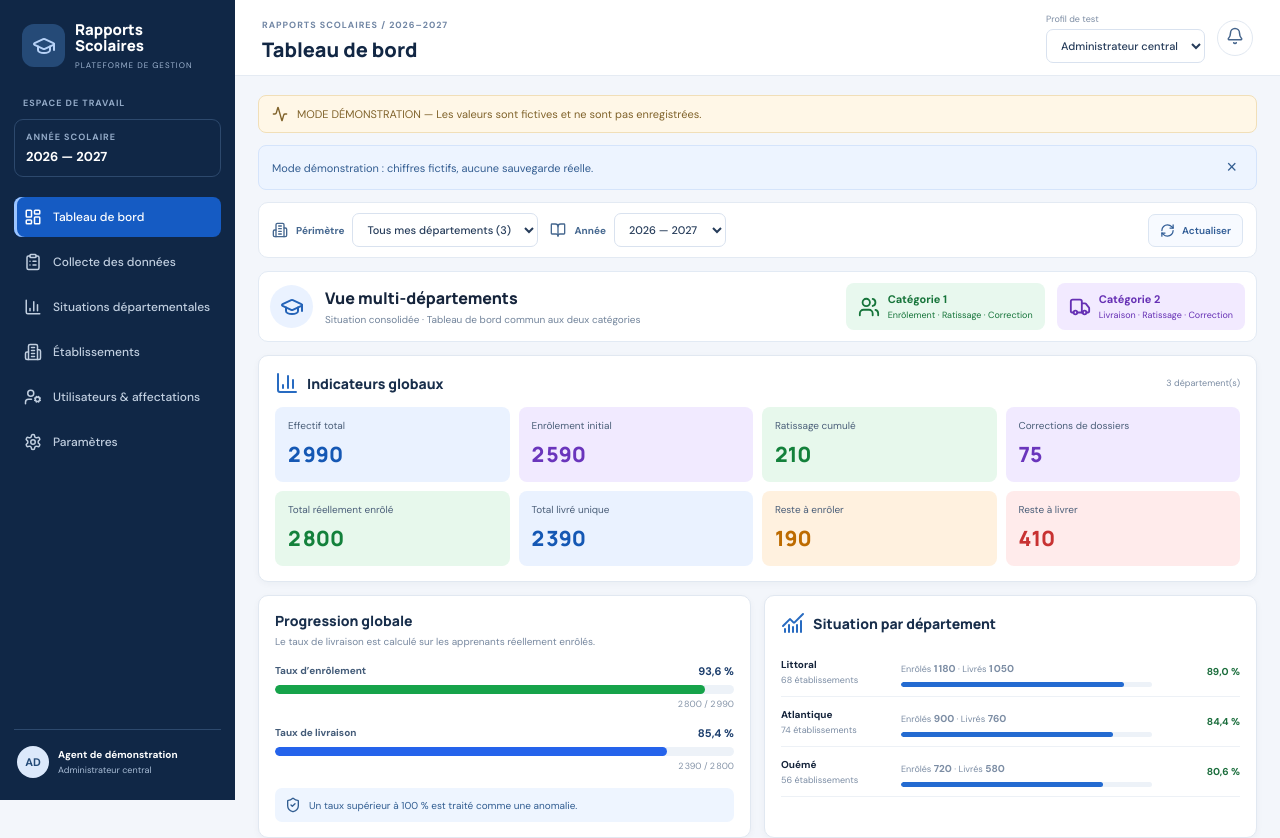
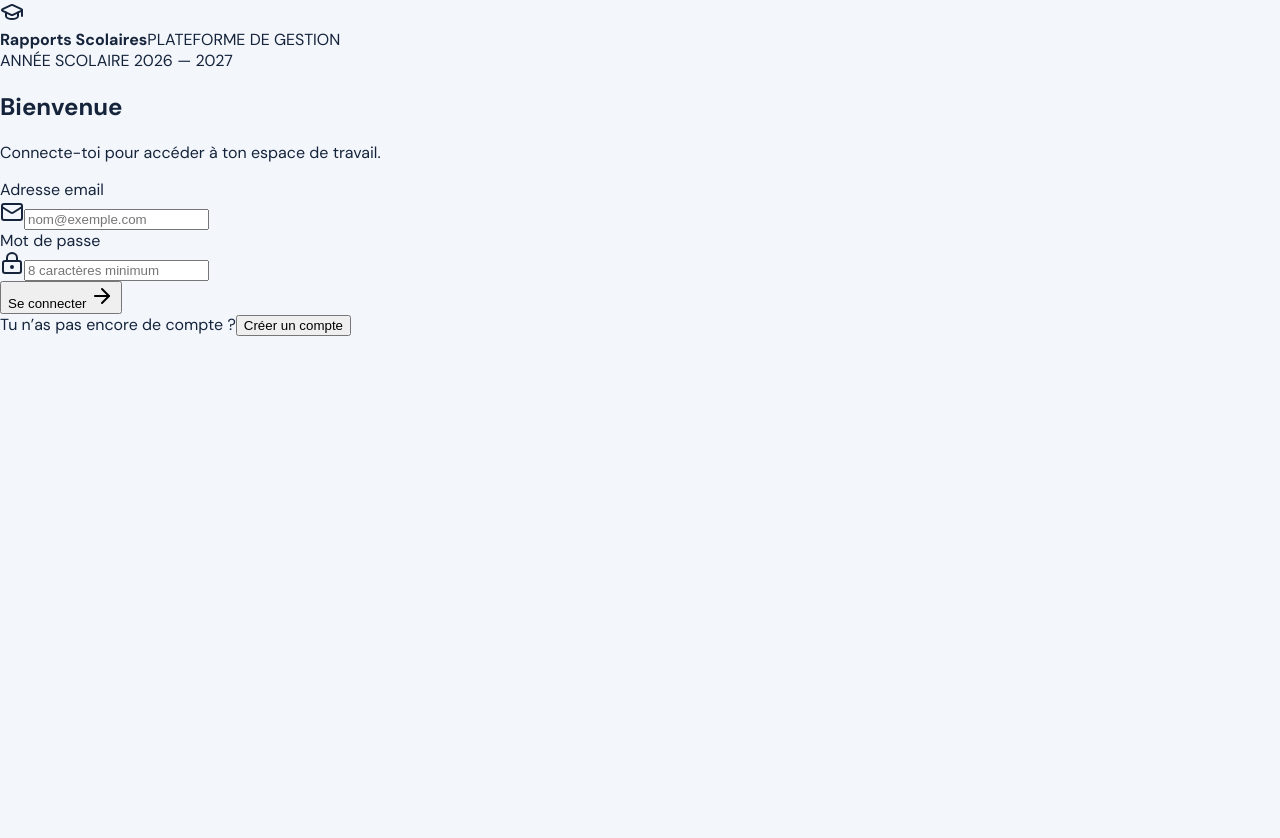
Before and after one commit to sebsonz/rapport-scolaires-platform, a React (Vite) app in the folder apps/web/: page / in a window 1280 px wide. Shown: the top 838 px of the page. After the commit the page ends 800 px from the top, so only its background shows below. Built offline with nearby package versions, Linux system fonts and the light colour scheme; no server answers.

Commit message:
feat(auth): route app through verified authentication flow

```diff
--- a/apps/web/src/main.tsx
+++ b/apps/web/src/main.tsx
@@ -1,5 +1,13 @@
 import React from 'react';
 import ReactDOM from 'react-dom/client';
-import DashboardApp from './Dashboard';
+import AuthApp from './AuthApp';
+import { AuthProvider } from './auth/AuthContext';
 import './styles.css';
-ReactDOM.createRoot(document.getElementById('root')!).render(<React.StrictMode><DashboardApp /></React.StrictMode>);
+
+ReactDOM.createRoot(document.getElementById('root')!).render(
+  <React.StrictMode>
+    <AuthProvider>
+      <AuthApp />
+    </AuthProvider>
+  </React.StrictMode>,
+);
```
